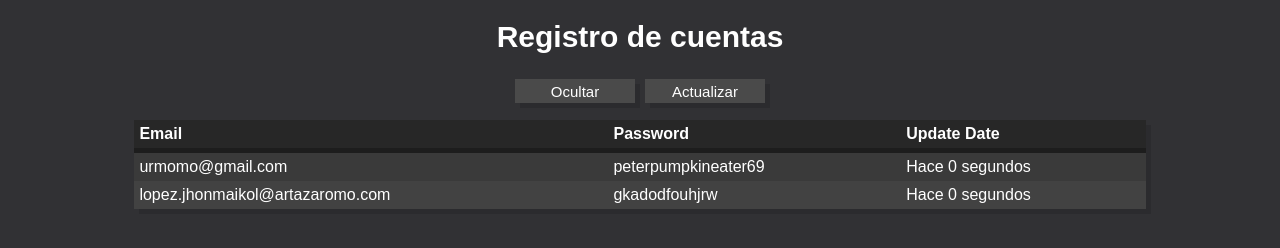
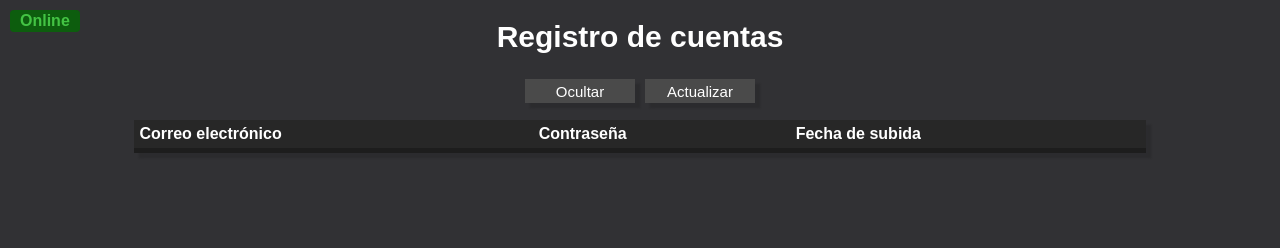
Before and after one commit to agent3204/worksmart, a plain HTML site: page index.html in a window 1280 px wide. Drawn offline with nearby package versions, Linux system fonts and the light colour scheme.

Commit message:
Add files via upload

```diff
--- a/index.html
+++ b/index.html
@@ -1,5 +1,5 @@
 <!DOCTYPE html>
-<html lang="en">
+<html lang="es">
 <head>
 	<meta charset="UTF-8">
 	<meta http-equiv="X-UA-Compatible" content="IE=edge">
@@ -10,6 +10,8 @@
       rel="stylesheet">
 </head>
 <body>
+	<p id="onLine"></p>
+	<script src="onlinechecker.js"></script>
 	<h1>Registro de cuentas</h1>
 	<div id="buttonsContainer">
 		<button id="hideButton" class="button">Ocultar</button>
@@ -19,9 +21,9 @@
 		<table id="mainTable">
 			<thead>
 				<tr>
-					<th>Email</th>
-					<th>Password</th>
-					<th>Update Date</th>
+					<th>Correo electrónico</th>
+					<th>Contraseña</th>
+					<th>Fecha de subida</th>
 				</tr>
 			</thead>
 			<tbody id="tableBody"></tbody>
--- a/index.js
+++ b/index.js
@@ -55,16 +55,17 @@ function createRow(email, password, timestamp) {
 	const row = table.insertRow(0); // The place 0 is for header
 	savedRows.push(row);
 
-	row.insertCell(0).innerHTML = email;
+	row.insertCell(0).textContent = email;
 	const passInput = row.insertCell(1);
 	passInput.setAttribute("class", "passwordEntry");
-	passInput.innerHTML = `<p class="passwordText" value="${password}"></p>
+	passInput.innerHTML = `<p class="passwordText"></p>
 						<button class="copy-link-button" hidden>
 							<span class="material-icons">content_copy</span>
 						</button>`
+	passInput.getElementsByTagName("p")[0].setAttribute("value", password);
 	updatePassTypes();
 	const dateElm = row.insertCell(2);
-	dateElm.innerHTML = "Hace " + timeAgo(Date.now() - timestamp); //new Date(timestamp).toDateString();
+	dateElm.textContent = "Hace " + timeAgo(Date.now() - timestamp); //new Date(timestamp).toDateString();
 	dateElm.setAttribute("aria-label", "Hola");
 
 	passInput.getElementsByClassName("copy-link-button")[0].addEventListener("click", () => {
@@ -93,8 +94,8 @@ function fitTable() {
 	}
 }
 
-createRow("lopez.jhonmaikol@artazaromo.com", "gkadodfouhjrw", Date.now());
-createRow("urmomo@gmail.com", "peterpumpkineater69", Date.now());
+//createRow("lopez.jhonmaikol@artazaromo.com", "gkadodfouhjrw", Date.now());
+//createRow("urmomo@gmail.com", "peterpumpkineater69", Date.now());
 
 addEventListener("resize", fitTable);
 fitTable();
--- /dev/null
+++ b/onlinechecker.js
@@ -0,0 +1,18 @@
+const elm = document.getElementById("onLine");
+
+function update() {
+	if (navigator.onLine) {
+		elm.textContent = "Online";
+		elm.style.color = "rgba(99, 255, 99, 0.63)";
+		elm.style.backgroundColor = "rgba(6, 104, 6, 0.817)";
+	} else {
+		elm.textContent = "Offline";
+		elm.style.color = "rgba(255, 99, 99, 0.63)";
+		elm.style.backgroundColor = "rgba(104, 6, 6, 0.817)";
+	}
+}
+
+update();
+
+addEventListener("online", update);
+addEventListener("offline", update);
--- a/styles.css
+++ b/styles.css
@@ -17,15 +17,31 @@ body {
 	align-items: center;
 }
 
+#onLine {
+	position: absolute;
+	top: 10px;
+	left: 10px;
+	margin: 0;
+	color: rgba(99, 255, 99, 0.63);
+	font-weight: bold;
+	background-color: rgba(6, 104, 6, 0.817);
+	padding: 2px;
+	padding-right: 10px;
+	padding-left: 10px;
+	border-radius: 4px;
+	width: calc();
+}
+
 .button {
-	width: 120px;
+	width: 110px;
 	height: 24px;
 	border: none;
 	margin: 5px;
 	font-size: 15px;
-	box-shadow: 5px 5px rgba(20, 20, 20, 0.2);
+	box-shadow: 5px 5px 2px rgba(20, 20, 20, 0.2);
 	background-color: #4a4a4a;
 	color: white;
+	cursor: pointer;
 }
 
 .button:hover {
@@ -34,7 +50,8 @@ body {
 
 .button:active {
 	transform: translate(2px, 2px);
-	box-shadow: none;
+	box-shadow: 3px 3px 1px rgba(10, 10, 10, 0.24);
+	background-color: #363636
 }
 
 table {
@@ -42,7 +59,8 @@ table {
 	background-color: white;
 	text-align: left;
 	border-collapse: collapse;
-	box-shadow: 5px 5px rgba(20, 20, 20, 0.2);
+	box-shadow: 5px 5px 2px rgba(20, 20, 20, 0.2);
+	background: no-repeat;
 }
 
 h1 {
```
